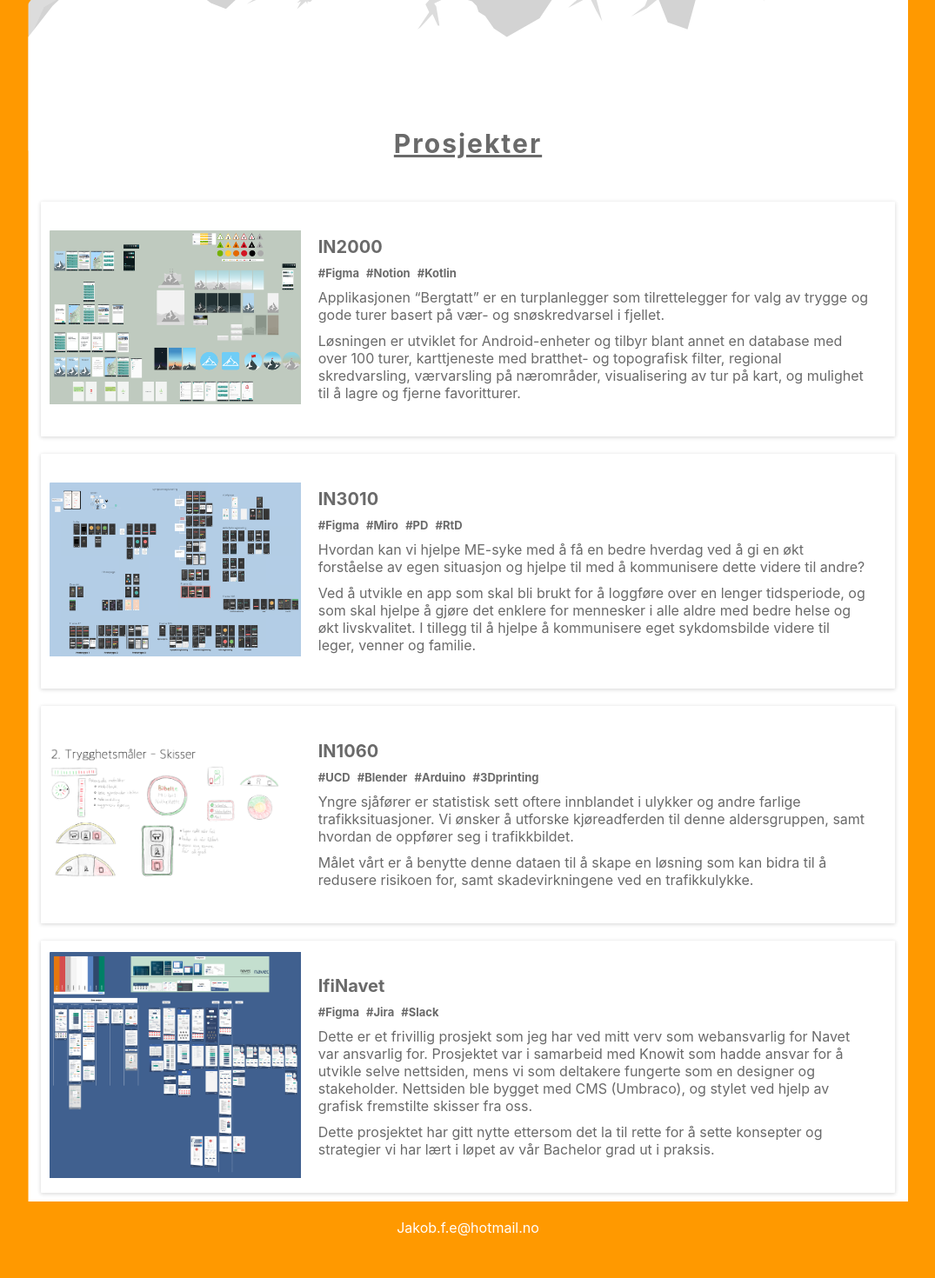
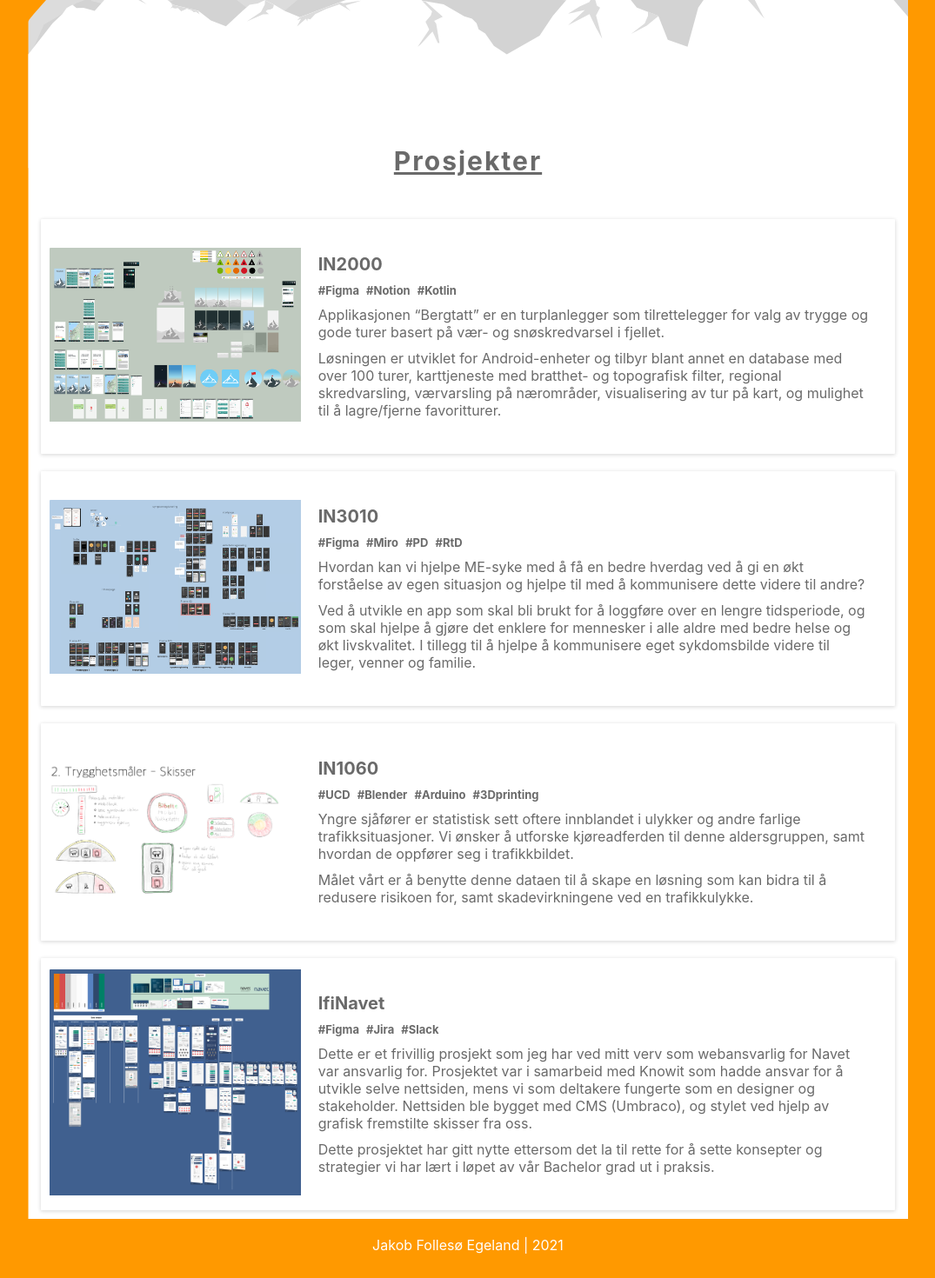
Before and after one commit to jakobegeland/portifolio, a React (Create React App) app: page / in a window 1280 px wide. Shown: the part 479-1949 px from the top of the page at 87% size, without its empty margins (102-1177 px from the left). Built offline with nearby package versions, Linux system fonts and the light colour scheme.

Commit message:
Endringer på tekst

```diff
--- a/src/components/Footer.js
+++ b/src/components/Footer.js
@@ -4,7 +4,7 @@ import '../style/App.css';
 function Footer(props) {
   return(
     <div className="footer-container">
-      <a className="paragraph-light-forside-mail" href = "mailto: jakob.f.e@hotmail.no">Jakob.f.e@hotmail.no</a>
+      <div className="paragraph-light-forside-mail">Jakob Follesø Egeland | 2021</div>
     </div>
 
   );
--- a/src/components/InnholdBoks.js
+++ b/src/components/InnholdBoks.js
@@ -16,10 +16,13 @@ function InnholdBoks() {
   const tekst = "Dette er en placeholder tekst som kan brukes for å vise hvordan teksten vil se ut og som vil fungere som et eksempel under skallering.";
   const in1060_tekst = "Yngre sjåfører er statistisk sett oftere innblandet i ulykker og andre farlige trafikksituasjoner. Vi ønsker å utforske kjøreadferden til denne aldersgruppen, samt hvordan de oppfører seg i trafikkbildet. ";
   const in1060_tekst_2 ="Målet vårt er å benytte denne dataen til å skape en løsning som kan bidra til å redusere risikoen for, samt skadevirkningene ved en trafikkulykke.";
+
   const in2000_tekst = "Applikasjonen “Bergtatt” er en turplanlegger som tilrettelegger for valg av trygge og gode turer basert på vær- og snøskredvarsel i fjellet.";
-  const in2000_tekst_2 ="Løsningen er utviklet for Android-enheter og tilbyr blant annet en database med over 100 turer, karttjeneste med bratthet- og topografisk filter, regional skredvarsling, værvarsling på nærområder, visualisering av tur på kart, og mulighet til å lagre og fjerne favoritturer.";
+  const in2000_tekst_2 ="Løsningen er utviklet for Android-enheter og tilbyr blant annet en database med over 100 turer, karttjeneste med bratthet- og topografisk filter, regional skredvarsling, værvarsling på nærområder, visualisering av tur på kart, og mulighet til å lagre/fjerne favoritturer.";
+
   const in3010_tekst ="Hvordan kan vi hjelpe ME-syke med å få en bedre hverdag ved å gi en økt forståelse av egen situasjon og hjelpe til med å kommunisere dette videre til andre?";
-  const in3010_tekst_2 ="Ved å utvikle en app som skal bli brukt for å loggføre over en lenger tidsperiode, og som skal hjelpe å gjøre det enklere for mennesker i alle aldre med bedre helse og økt livskvalitet. I tillegg til å hjelpe å kommunisere eget sykdomsbilde videre til leger, venner og familie.";
+  const in3010_tekst_2 ="Ved å utvikle en app som skal bli brukt for å loggføre over en lengre tidsperiode, og som skal hjelpe å gjøre det enklere for mennesker i alle aldre med bedre helse og økt livskvalitet. I tillegg til å hjelpe å kommunisere eget sykdomsbilde videre til leger, venner og familie.";
+
   const ifinavet_tekst ="Dette er et frivillig prosjekt som jeg har ved mitt verv som webansvarlig for Navet var ansvarlig for. Prosjektet var i samarbeid med Knowit som hadde ansvar for å utvikle selve nettsiden, mens vi som deltakere fungerte som en designer og stakeholder. Nettsiden ble bygget med CMS (Umbraco), og stylet ved hjelp av grafisk fremstilte skisser fra oss.";
   const ifinavet_tekst_2 ="Dette prosjektet har gitt nytte ettersom det la til rette for å sette konsepter og strategier vi har lært i løpet av vår Bachelor grad ut i praksis."
 
--- a/src/components/ProfileBoks.js
+++ b/src/components/ProfileBoks.js
@@ -14,6 +14,7 @@ function ProfileBoks() {
         <div className="paragraph-light-forside-mail">
           Design, bruk og interaksjon, Master, UiO
         </div>
+        <a className="paragraph-light-forside-mail" href = "mailto: jakob.f.e@hotmail.no">Jakob.f.e@hotmail.no</a>
       </div>
     </div>
   );
--- a/src/style/App.css
+++ b/src/style/App.css
@@ -219,8 +219,8 @@ a {
 }
 
 .prosjekt-container:hover {
-  opacity: 0.4;
-  border: 2px solid Black;
+  background-color: #F5F5F5;
+  box-shadow: 0px 1px 4px 1px #DCDCDC;
   border-radius: 2px;
 }
 
```
